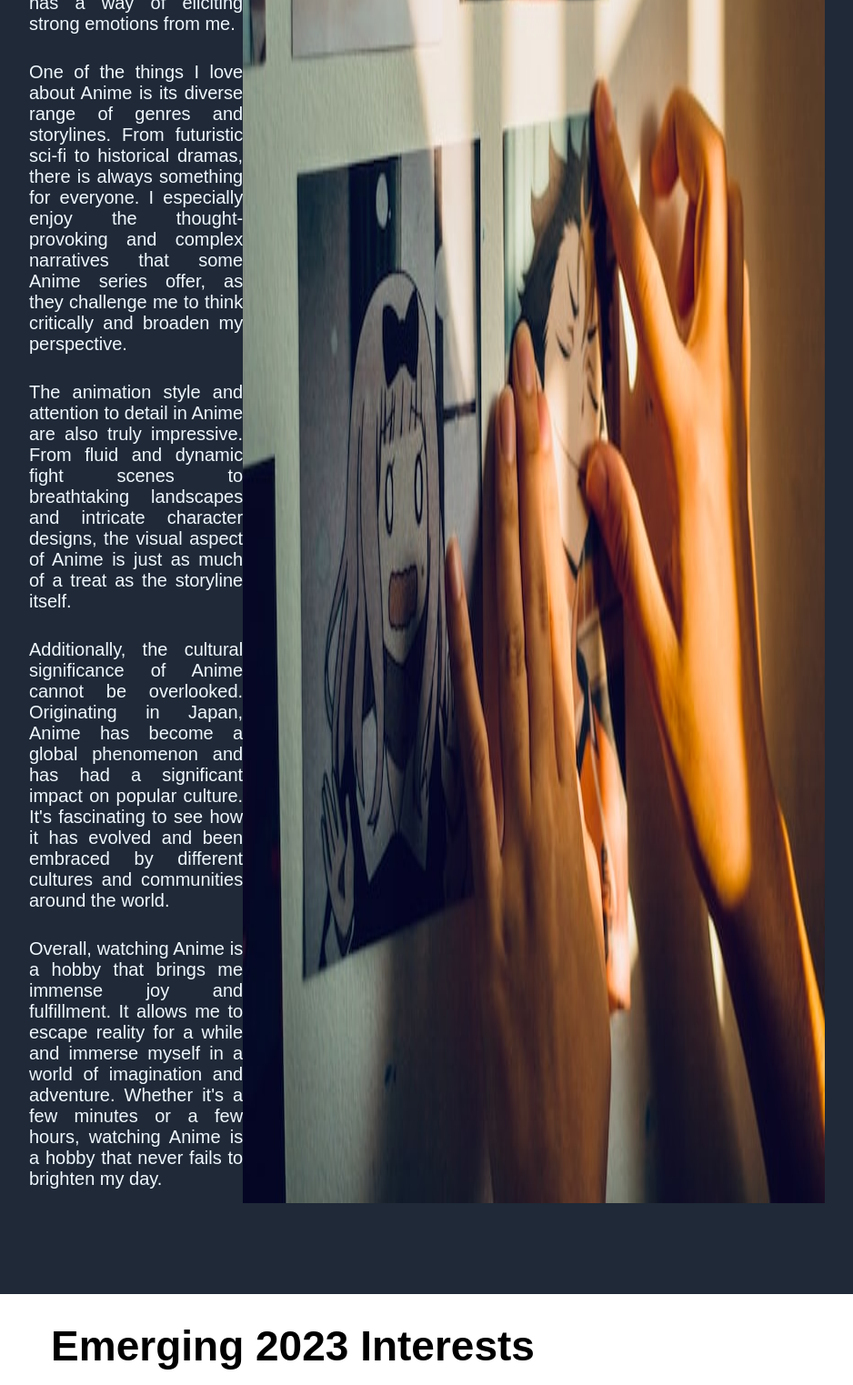
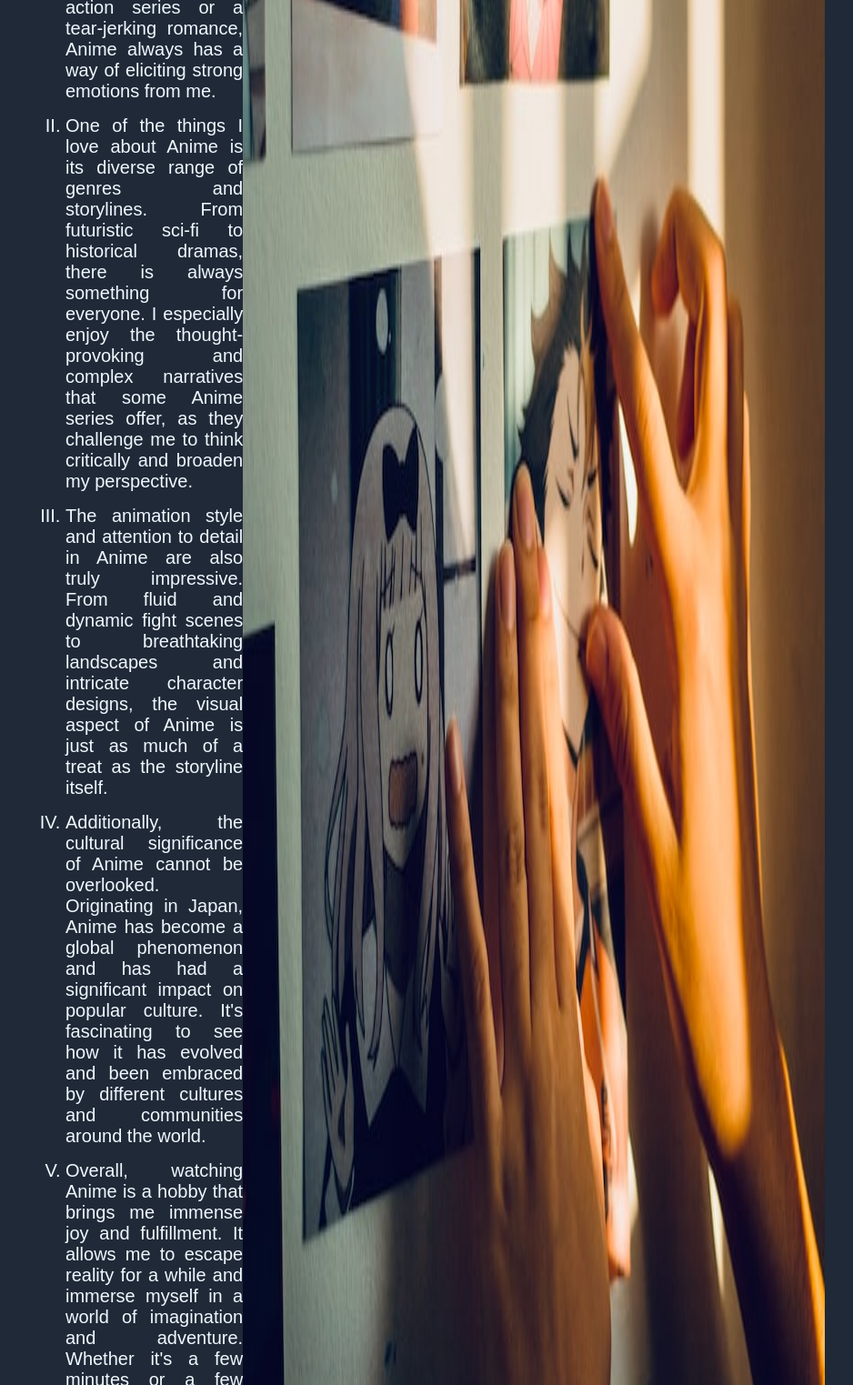
Before and after one commit to IanMacDonnacha/Hobby_Page, a plain HTML site: page index.html in a window 1280 px wide. Shown: the part 740-2263 px from the top of the page at 91% size, without its empty margins (318-1256 px from the left). Drawn offline with Linux system fonts and the light colour scheme.

Commit message:
Add list to anime hobby section

```diff
--- a/index.html
+++ b/index.html
@@ -21,15 +21,17 @@
         <div class="sect-1-info">
             <div class="sect-1-left">
                 <h1>Devoted Anime Enthusiast</h1>
-                <div class="animeHobbyText">Watching Anime has become one of my favorite hobbies over the years. The colorful and imaginative world of Anime never fails to captivate me and transport me to a whole new world filled with excitement, drama, and adventure. Whether it's a heart-pumping action series or a tear-jerking romance, Anime always has a way of eliciting strong emotions from me.</div>
+                <ol class="animeHobbyText">
+                    <li class="animeHobbyTextList">Watching Anime has become one of my favorite hobbies over the years. The colorful and imaginative world of Anime never fails to captivate me and transport me to a whole new world filled with excitement, drama, and adventure. Whether it's a heart-pumping action series or a tear-jerking romance, Anime always has a way of eliciting strong emotions from me.</li>
 
-                <div class="animeHobbyText">One of the things I love about Anime is its diverse range of genres and storylines. From futuristic sci-fi to historical dramas, there is always something for everyone. I especially enjoy the thought-provoking and complex narratives that some Anime series offer, as they challenge me to think critically and broaden my perspective.</div>
+                    <li class="animeHobbyTextList">One of the things I love about Anime is its diverse range of genres and storylines. From futuristic sci-fi to historical dramas, there is always something for everyone. I especially enjoy the thought-provoking and complex narratives that some Anime series offer, as they challenge me to think critically and broaden my perspective.</li>
 
-                <div class="animeHobbyText">The animation style and attention to detail in Anime are also truly impressive. From fluid and dynamic fight scenes to breathtaking landscapes and intricate character designs, the visual aspect of Anime is just as much of a treat as the storyline itself.</div>
+                    <li class="animeHobbyTextList">The animation style and attention to detail in Anime are also truly impressive. From fluid and dynamic fight scenes to breathtaking landscapes and intricate character designs, the visual aspect of Anime is just as much of a treat as the storyline itself.</li>
 
-                <div class="animeHobbyText">Additionally, the cultural significance of Anime cannot be overlooked. Originating in Japan, Anime has become a global phenomenon and has had a significant impact on popular culture. It's fascinating to see how it has evolved and been embraced by different cultures and communities around the world.</div>
+                    <li class="animeHobbyTextList">Additionally, the cultural significance of Anime cannot be overlooked. Originating in Japan, Anime has become a global phenomenon and has had a significant impact on popular culture. It's fascinating to see how it has evolved and been embraced by different cultures and communities around the world.</li>
 
-                <div class="animeHobbyText">Overall, watching Anime is a hobby that brings me immense joy and fulfillment. It allows me to escape reality for a while and immerse myself in a world of imagination and adventure. Whether it's a few minutes or a few hours, watching Anime is a hobby that never fails to brighten my day.</div>
+                    <li class="animeHobbyTextList"s>Overall, watching Anime is a hobby that brings me immense joy and fulfillment. It allows me to escape reality for a while and immerse myself in a world of imagination and adventure. Whether it's a few minutes or a few hours, watching Anime is a hobby that never fails to brighten my day.</li>
+                </ol>
             </div>
             <div class="sect-1-right">
                 <img src="img/gracia-dharma-qTlbO6mkQH0-unsplash.jpg" alt="#">
--- a/style.css
+++ b/style.css
@@ -47,9 +47,12 @@ a{
 
 .animeHobbyText {
     font-size: 20px;
+    text-align: justify;
+    list-style-type: upper-roman;
+}
+
+.animeHobbyTextList {
     padding-bottom: 15px;
-    padding-top: 15px;
-    text-align: justify;
 }
 
 .sect-1-right,
```
